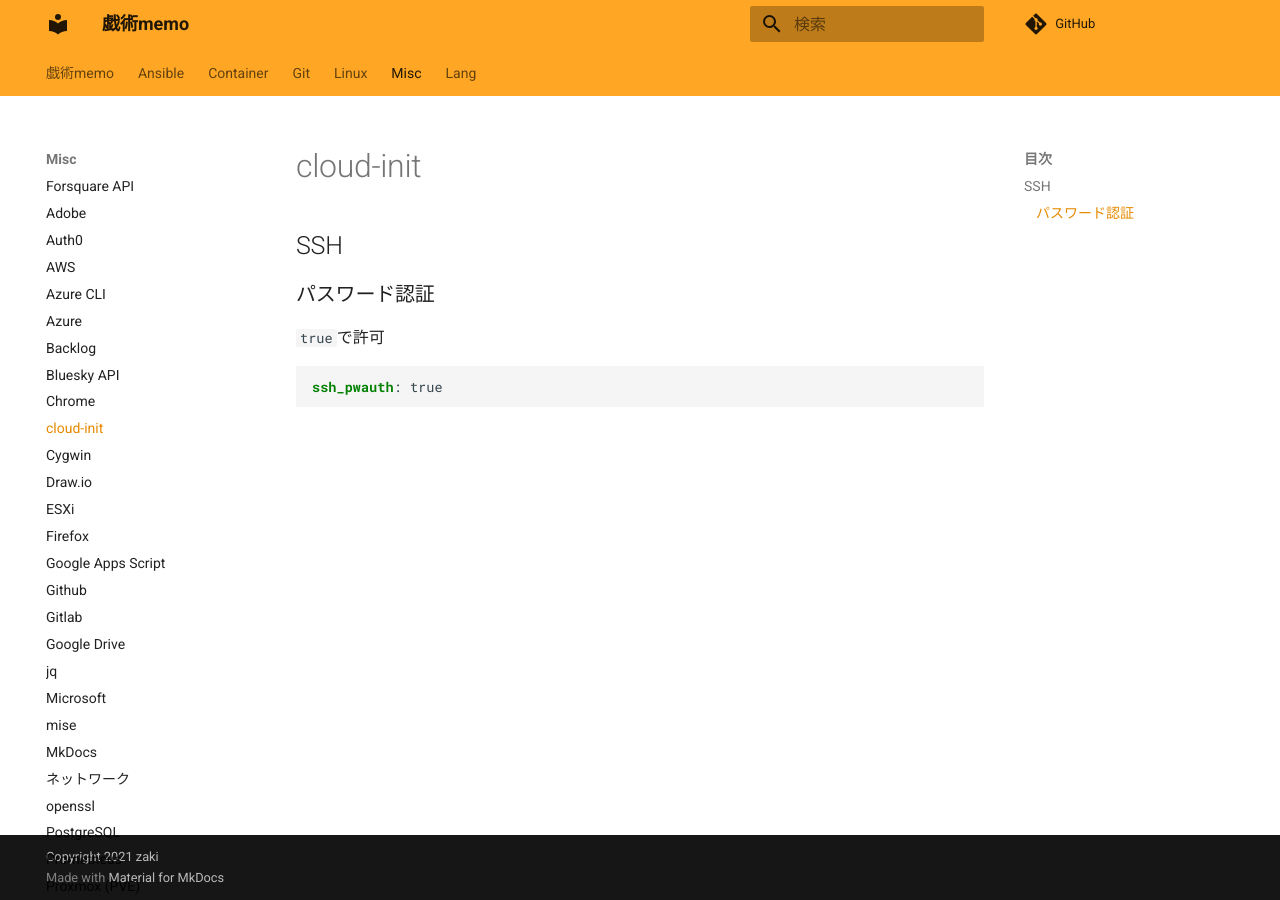
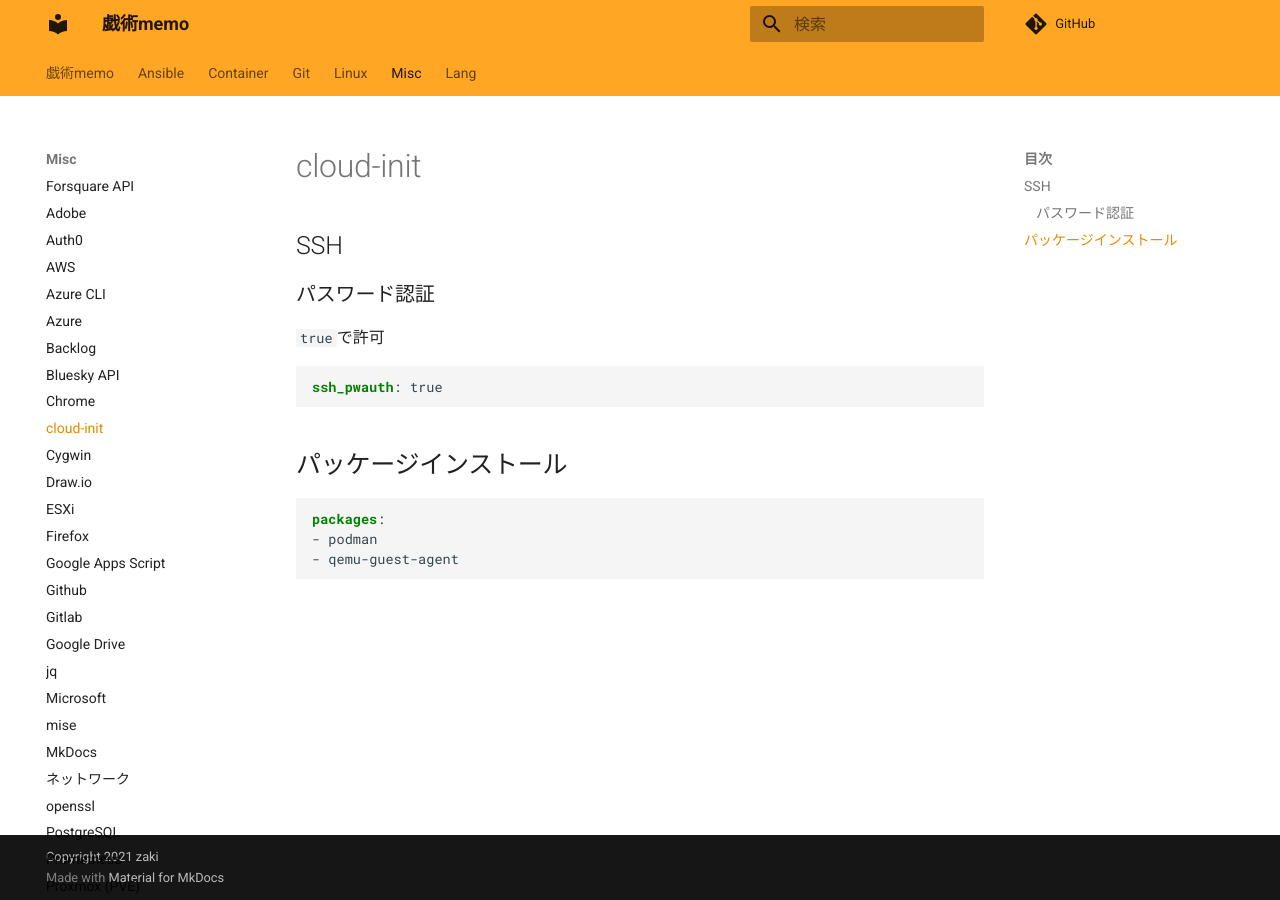
Before and after one commit to zaki-lknr/docs, an MkDocs documentation site: the page built from docs/Misc/cloud-init.md, in a window 1280 px wide. Built offline with MkDocs 1.6.1 and Material for MkDocs 9.7.7, drawn with Linux system fonts in a browser that asks for light colours; comment, search, counter and statistics services are not loaded.

Commit message:
add: misc/cloud-init: packages

````diff
--- a/docs/Misc/cloud-init.md
+++ b/docs/Misc/cloud-init.md
@@ -9,3 +9,11 @@
 ```yaml
 ssh_pwauth: true
 ```
+
+## パッケージインストール
+
+```yaml
+packages:
+- podman
+- qemu-guest-agent
+```
````
